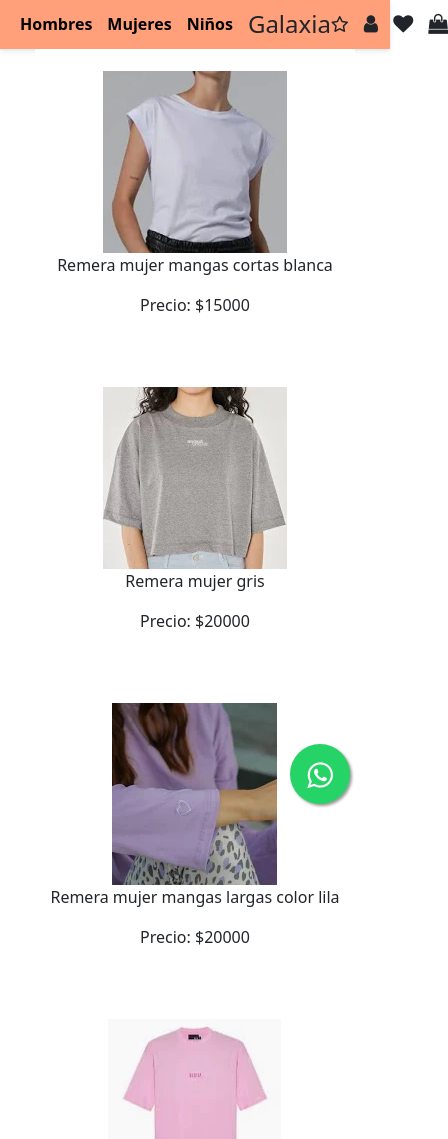
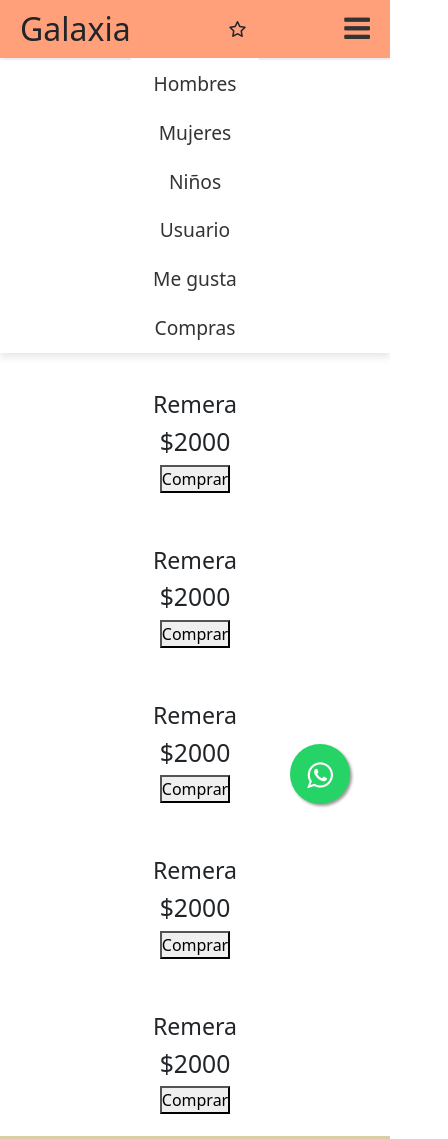
Before and after one commit to Monaspaceone/galaxia-clothes, a plain HTML site: page prod_mujeres.html in a window 390 px wide. Shown: the top 1139 px of the page, 448 px wide, since content can reach past the window. Drawn offline with nearby package versions, Linux system fonts and the light colour scheme.

Commit message:
trabaje con localstorage
agregue la funcionalidad de guardar los importes de los prodcuctos

```diff
--- /dev/null
+++ b/compra.html
@@ -0,0 +1,54 @@
+
+<!DOCTYPE html>
+<html lang="es">
+<head>
+    <meta charset="UTF-8">
+    <meta name="author" content="Grupo 16">
+    <meta name=" description" content="Pagina de indumentaria">
+    <meta name="viewport" content="width=device-width, initial-scale=1.0">
+  <!-- Favicon-->
+<link rel="icon" href="imagenes/iconoropa.ico">
+  <!--Bootstrap-->
+    <link rel="stylesheet" href="https://cdn.jsdelivr.net/npm/bootstrap-icons@1.11.3/font/bootstrap-icons.min.css">
+    <link href="https://cdn.jsdelivr.net/npm/bootstrap@5.3.3/dist/css/bootstrap.min.css" rel="stylesheet" integrity="sha384-QWTKZyjpPEjISv5WaRU9OFeRpok6YctnYmDr5pNlyT2bRjXh0JMhjY6hW+ALEwIH" crossorigin="anonymous">
+  <!--FontAwesome-->
+
+  <link rel="stylesheet" href="https://cdnjs.cloudflare.com/ajax/libs/font-awesome/6.2.1/css/all.min.css" integrity="sha512-MV7K8+y+gLIBoVD59lQIYicR65iaqukzvf/nwasF0nqhPay5w/9lJmVM2hMDcnK1OnMGCdVK+iQrJ7lzPJQd1w==" crossorigin="anonymous" referrerpolicy="no-referrer" />
+
+  <!-- Css-->
+    <link rel="stylesheet" type="text/css" href="styles.css">
+
+    <meta name="viewport" content="width=device-width, initial-scale=1.0">
+    <title> Galaxia | Principal</title>
+
+ <!--Boton Whatsapp-->
+ <link  rel="stylesheet" href="whatsapp.css">
+
+</head>
+<body>
+	 <link rel="stylesheet" href="https://maxcdn.bootstrapcdn.com/font-awesome/4.5.0/css/font-awesome.min.css">
+    <a href="https://api.whatsapp.com/send?phone=5195508107&text=Hola%21%20Quisiera%20m%C3%A1s%20informaci%C3%B3n%20sobre%20Varela%202." class="float" target="_blank">
+    <i class="fa fa-whatsapp my-float"></i>
+    </a>
+    <header class="header"></header>
+
+    <main>
+  <h3> Gracias por tu compra!!!</h3>
+  <br>
+  <br>
+
+    </main>
+
+    <footer class="footer"></footer>
+
+
+
+
+  <script src="header.js"></script>
+  <script src="compras.js"></script>
+  <script src="footer.js"></script>
+
+
+  <script src="https://cdn.jsdelivr.net/npm/bootstrap@5.3.3/dist/js/bootstrap.bundle.min.js" integrity="sha384-YvpcrYf0tY3lHB60NNkmXc5s9fDVZLESaAA55NDzOxhy9GkcIdslK1eN7N6jIeHz" crossorigin="anonymous"></script>
+</body>
+</html>
--- /dev/null
+++ b/compras.js
@@ -0,0 +1,43 @@
+let productos=[];
+let total= 0;
+
+
+function agregarProducto(producto, precio){
+    let carrito= document.getElementById("carrito");
+    let productoItem = document.createElement("p");
+    productoItem.textContent= producto;
+    carrito.appendChild(productoItem);
+
+    //Agrega producto al array
+    productos.push({ nombre: producto, precio: precio});
+
+    total+= precio;
+    document.getElementById("botonPagar").textContent=`Pagar: $${total}`;
+
+   window.pagar= function pagar() {
+    //guardar datos en sessionStorage
+
+    localStorage.setItem('productos', JSON.stringify(productos));
+    localStorage.setItem('total', total);
+
+
+    alert ("Total a pagar: $" + total);
+    window.location.href= "compra.html";
+
+   }
+
+
+
+   window.limpiarCarrito= function limpiarCarrito(){
+    if(confirm("Vaciar Carrito?")) {
+        productos=[];
+        total= 0;
+        document.getElementById("carrito").innerHTML="";
+        document.getElementById("botonPagar").textContent= "Pagar";
+
+        //limpia los datos de session
+        localStorage.removeItem('productos');
+        localStorage.removeItem('total');
+    }
+   }
+}
--- a/header.js
+++ b/header.js
@@ -1,20 +1,65 @@
-let header=`
+document.addEventListener('DOMContentLoaded', function() {
 
+    let header = `
         <div class="header-left">
-        <span class="header__nav--anocoleccion"style="font-weight: 700; color: #ff6f6f;">Colección 2024</span>
+            <span class="header__nav--anocoleccion" style="font-weight: 700; color: #ff6f6f;">Colección 2024</span>
             <span class="header__nav--vinculos"><a href="prod_hombres.html">Hombres</a></span>
             <span class="header__nav--vinculos"><a href="prod_mujeres.html">Mujeres</a></span>
             <span class="header__nav--vinculos"><a href="prod_ninos.html">Niños</a></span>
         </div>
         <div class="header-center">
-        <h1 class="header-link"><a href="index.html">Galaxia</h1></a><i class="fa-regular fa-star"></i>
+            <h1 class="header-link"><a href="index.html">Galaxia</a></h1>
+            <i class="fa-regular fa-star"></i>
         </div>
         <div class="header-right">
-        <i class="fa fa-user"></i> <!-- Icono de persona -->
-        <i class="fa fa-heart"></i> <!-- Icono de corazón -->
-        <i class="fa fa-shopping-bag"></i> <!-- Icono de bolsa de compras -->
+
+
+            <button id="botonPagar" onclick="pagar()">Pagar</button> <!-- Icono de bolsa de compras -->
+            <button id="botonBorrar" onclick="limpiarCarrito()"><i class="fa-solid fa-trash"></i><button>
+
         </div>
+
+        <!-- Menu Hamburguesa -->
+        <div class="menu-hamburguesa">
+            <i id="abrir" class="fa fa-bars"></i> <!-- Icono para abrir el menú -->
+            <i id="cerrar" class="fa fa-times"></i> <!-- Icono para cerrar el menú -->
         </div>
-</div>`
 
-document.querySelector(".header").innerHTML=header;
+        <!-- Menú desplegable oculto por defecto -->
+        <div id="header-icon" class="menu-desplegable">
+            <ul>
+                <li><a href="prod_hombres.html">Hombres</a></li>
+                <li><a href="prod_mujeres.html">Mujeres</a></li>
+                <li><a href="prod_ninos.html">Niños</a></li>
+                <li><a href="usuario.html">Usuario</a></li>
+                <li><a href="me-gusta.html">Me gusta</a></li>
+                <li><a href="compras.html">Compras</a></li>
+            </ul>
+        </div>
+    `;
+
+    // Insertamos el HTML generado en el contenedor adecuado
+    document.querySelector('.header').innerHTML = header;
+
+    // Seleccionamos los elementos necesarios
+    const nav = document.querySelector("#header-icon");  // El menú
+    const abrir = document.querySelector("#abrir");  // El botón para abrir el menú
+    const cerrar = document.querySelector("#cerrar");  // El botón para cerrar el menú
+
+    // Inicialmente, ocultamos el menú y el botón de cerrar
+    cerrar.style.display = "none";
+
+    // Cuando se haga clic en "abrir"
+    abrir.addEventListener("click", () => {
+        nav.classList.add("header-icon-links-visible");  // Mostrar el menú
+        abrir.style.display = "none";  // Ocultar el ícono de abrir
+        cerrar.style.display = "block";  // Mostrar el ícono de cerrar
+    });
+
+    // Cuando se haga clic en "cerrar"
+    cerrar.addEventListener("click", () => {
+        nav.classList.remove("header-icon-links-visible");  // Ocultar el menú
+        abrir.style.display = "block";  // Mostrar el ícono de abrir
+        cerrar.style.display = "none";  // Ocultar el ícono de cerrar
+    });
+});
--- a/prod_mujeres.html
+++ b/prod_mujeres.html
@@ -20,9 +20,6 @@
     <link  rel="stylesheet" type="text/css" href="styles.css">
  <!--Boton Whatsapp-->
     <link  rel="stylesheet" href="whatsapp.css">
-    <link  rel="stylesheet" type="text/css" href="styles.css">
-    <link  rel="stylesheet" href="styles.css">
-    <link rel="stylesheet" href="estilos.css">
     <meta name="viewport" content="width=device-width, initial-scale=1.0">
     <title> SJ  | MUJERES</title>
 </head>
@@ -35,66 +32,63 @@
 
     <header class="header"></header>
 
-    <style>
-      .container {
-        display: grid;
-        grid-template-columns: repeat(3, 1fr); /* 3 columnas de igual ancho, estandard */
-        grid-gap: 10px; /* gap between grid items */
-      }
 
-      .item {
-        background-color: white;
-        padding: 20px;
-        text-align: center;
-      border:2px #FFFFFF dotted;
-      }
+    <div class="container">
+      <div class="item">
+        <h3>Remera</h3>
+        <h2>$2000</h2>
+        <button id='botonComprar'
+        onclick="agregarProducto
+        ('remera', 2000)"> Comprar</button>
+      </div>
+      <div class="item">
+        <h3>Remera</h3>
+        <h2>$2000</h2>
+        <button id='botonComprar'
+        onclick="agregarProducto
+        ('remera', 2000)"> Comprar</button>
+      </div>
+      <div class="item">
+        <h3>Remera</h3>
+        <h2>$2000</h2>
+        <button id='botonComprar'
+        onclick="agregarProducto
+        ('remera', 2000)"> Comprar</button>
+      </div>
+      <div class="item">
+        <h3>Remera</h3>
+        <h2>$2000</h2>
+        <button id='botonComprar'
+        onclick="agregarProducto
+        ('remera', 2000)"> Comprar</button>
+      </div>
+      <div class="item">
+        <h3>Remera</h3>
+        <h2>$2000</h2>
+        <button id='botonComprar'
+        onclick="agregarProducto
+        ('remera', 2000)"> Comprar</button>
+      </div>
 
- /* Responsive layout */
- @media (max-width: 768px) {
-      .container {
-        grid-template-columns: repeat(2, 1fr); /* 2 columnas en pantalla de tablet */
-      }
-    }
+      <div class="item">
+        <h3>Remera</h3>
+        <h2>$2000</h2>
+        <button id='botonComprar'
+        onclick="agregarProducto
+        ('remera', 2000)"> Comprar</button>
+      </div>
 
-    @media (max-width: 480px) {
-      .container {
-        grid-template-columns: 1fr; /* 1 columna en pantallas mas chicas */
-      }
-    }
-
-      </style>
-  <div class="container">
-
-	<div class="item">
-    <img src="imag/RemM1.webp" alt="Image 1">
-    <p>Remera mujer mangas cortas blanca</p>
-	<p>Precio: $15000</p>
-	</div>
-
-	<div class="item">
-    <img src="imag/RemM2.webp" alt="Image 2">
-    <p>Remera mujer gris</p>
-	<p>Precio: $20000</p>
-	</div>
+      <div class="item">
+        <h3>Remera</h3>
+        <h2>$2000</h2>
+        <button id='botonComprar'
+        onclick="agregarProducto
+        ('remera', 2000)"> Comprar</button>
+      </div>
 
 
-	<div class="item">
-    <img src="imag/RemM4.webp" alt="Mujer 4">
-    <p>Remera mujer mangas largas color lila</p>
-	<p>Precio: $20000</p>
-	</div>
 
-		<div class="item">
-    <img src="imag/RemM5.webp" alt="Mujer 5">
-    <p>Remera mujer color rosa</p>
-	<p>Precio: $15000</p>
-	</div>
 
-	<div class="item">
-    <img src="imag/RemM6.webp" alt="Mujer 6">
-    <p>Remera mujer color gris azulado</p>
-	<p>Precio: $15000</p>
-	</div>
 
   </div>
 
@@ -105,6 +99,7 @@
 
     <script src="footer.js"></script>
     <script src="header.js"></script>
+    <script src="compras.js"></script>
     <script src="https://cdn.jsdelivr.net/npm/bootstrap@5.3.3/dist/js/bootstrap.bundle.min.js" integrity="sha384-YvpcrYf0tY3lHB60NNkmXc5s9fDVZLESaAA55NDzOxhy9GkcIdslK1eN7N6jIeHz" crossorigin="anonymous"></script>
 </body>
 </html>
--- a/styles.css
+++ b/styles.css
@@ -5,17 +5,7 @@
     list-style: none;
 
 }
-
-.header {
-    display: flex; /* Usa flexbox para la disposición */
-    justify-content: space-between; /* Espacio entre los elementos */
-    align-items: center; /* Centra verticalmente los elementos */
-    background-color: #FFA07A; /* Naranja claro */
-    padding: 10px 20px; /* Espaciado interno */
-    width: 100%; /* Asegúrate de que ocupe todo el ancho */
-    box-shadow: 0 2px 5px rgba(0, 0, 0, 0.1); /* Sombra opcional */
-}
-
+/*HEADER */
 .header-left, .header-center, .header-right {
     display: flex; /* Flexbox para estos contenedores */
     align-items: center; /* Centra verticalmente el contenido */
@@ -51,6 +41,90 @@ header .header__nav--vinculos a {
     color: #ff6f6f; /* Rojo suave al pasar el cursor */
 }
 
+
+/* Estilo base para la cabecera */
+.header {
+    display: flex;
+    justify-content: space-between;
+    align-items: center;
+    padding:10px 20px;
+    width: 100%; /* Asegúrate de que ocupe todo el ancho */
+    background-color: #FFA07A; /* Naranja claro */
+    box-shadow: 0 2px 5px rgba(0, 0, 0, 0.1); /* Sombra opcional */
+}
+
+/* Centrar el logo y dejarlo fijo */
+
+.header-center h1 {
+    margin: 0;
+    font-size: 2rem;
+}
+
+.header-left, .header-right {
+    display: flex;
+    align-items: center;
+}
+
+/* Ocultar el menú desplegable por defecto */
+.menu-desplegable {
+    display: none;
+}
+
+.menu-desplegable ul {
+    list-style: none;
+    padding: 0;
+    margin: 0;
+}
+
+.menu-desplegable ul li {
+    padding: 10px;
+    text-align: center;
+}
+
+.menu-desplegable ul li a {
+    text-decoration: none;
+    color: #333;
+    font-size: 1.2rem;
+}
+
+/* Estilos para el menú hamburguesa */
+.menu-hamburguesa {
+    display: none;
+    cursor: pointer;
+}
+
+.menu-hamburguesa i {
+    font-size: 30px;
+    color: #333;
+}
+
+/* Media Queries para dispositivos pequeños */
+@media (max-width: 768px) {
+    .header-left, .header-right {
+        display: none; /* Oculta los elementos de la izquierda y derecha */
+    }
+
+    .header-center {
+        flex-grow: 1;
+        text-align: center;
+    }
+
+    /* Mostrar el ícono de menú hamburguesa */
+    .menu-hamburguesa {
+        display: block;
+    }
+
+    /* Mostrar el menú cuando el usuario haga clic en el hamburguesa */
+    .menu-desplegable {
+        display: block;
+        position: absolute;
+        top: 60px; /* Puedes ajustar esta posición */
+        right: 0;
+        background-color: #fff;
+        width: 100%;
+        box-shadow: 0 4px 8px rgba(0, 0, 0, 0.1);
+    }
+}
 
 /*Carrusel imagenes*/
 
```
Also changed, not shown: index.html (+67 -29 lines), prod_hombres.html (+47 -62 lines), prod_ninos.html (+44 -55 lines). Lines whose indentation alone changed are shown as unchanged.
